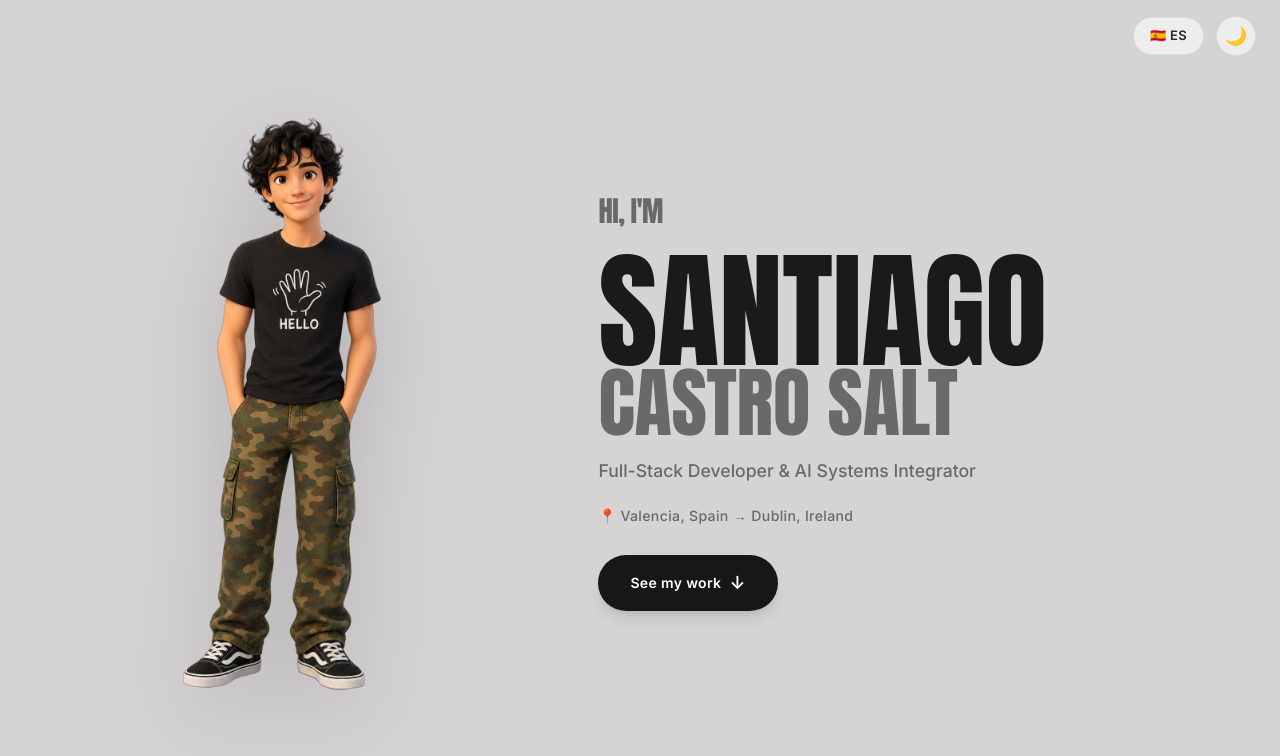
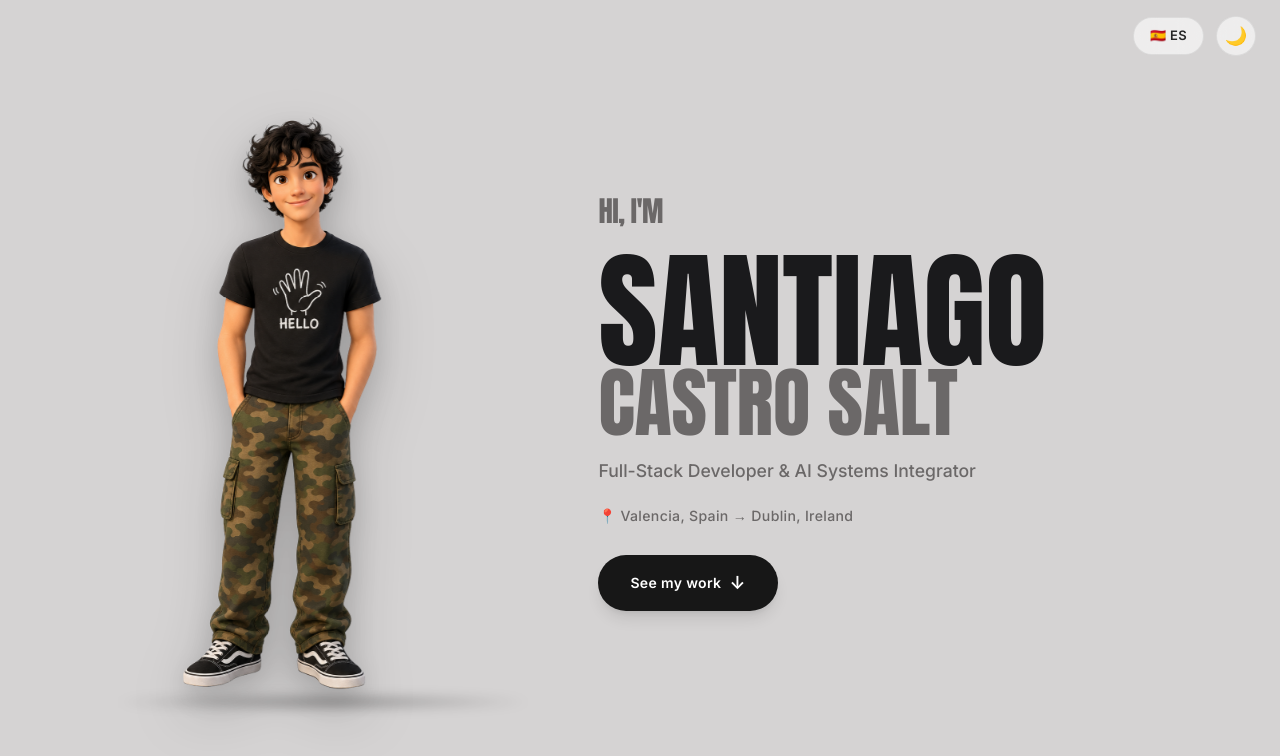
Before and after one commit to Sacasa01/my-web, an Angular app: page / in a window 1280 px wide. Shown: the top 756 px of the page. Built offline with nearby package versions, Linux system fonts and the light colour scheme.

Commit message:
✨ feat: add realistic 3D floor shadow and defringed dual-mode ambient depth for character

```diff
--- a/src/app/app.component.css
+++ b/src/app/app.component.css
@@ -17,19 +17,54 @@
 /* Theme transition                                */
 /* ═══════════════════════════════════════════════ */
 .theme-transition {
-  transition: background-color 0.5s ease, color 0.5s ease;
+  transition: background-color 0.5s cubic-bezier(0.16, 1, 0.3, 1), color 0.5s cubic-bezier(0.16, 1, 0.3, 1);
 }
 
 /* ═══════════════════════════════════════════════ */
-/* Hero character image                            */
+/* Hero character image & depth shadows            */
 /* ═══════════════════════════════════════════════ */
 .character-img {
-  filter: drop-shadow(0 24px 48px rgba(0, 0, 0, 0.15));
-  transition: transform 0.4s cubic-bezier(0.16, 1, 0.3, 1);
+  transition: transform 0.4s cubic-bezier(0.16, 1, 0.3, 1), filter 0.5s cubic-bezier(0.16, 1, 0.3, 1);
+  will-change: transform, filter;
 }
 
 .character-img:hover {
-  transform: scale(1.02) translateY(-4px);
+  transform: scale(1.025) translateY(-6px);
+}
+
+/* Light Mode: Soft directional natural ambient depth */
+.char-shadow-light {
+  filter: drop-shadow(0 22px 28px rgba(0, 0, 0, 0.18))
+          drop-shadow(0 8px 12px rgba(0, 0, 0, 0.12));
+}
+
+/* Dark Mode: Deep occlusion shadow + soft ambient rim separation */
+.char-shadow-dark {
+  filter: drop-shadow(0 28px 40px rgba(0, 0, 0, 0.85))
+          drop-shadow(0 4px 12px rgba(0, 0, 0, 0.60))
+          drop-shadow(0 0 45px rgba(255, 255, 255, 0.05));
+}
+
+/* ═══════════════════════════════════════════════ */
+/* Floor Grounding Contact Shadows                 */
+/* ═══════════════════════════════════════════════ */
+.character-floor-shadow {
+  width: 78%;
+  height: 26px;
+  border-radius: 100%;
+  transition: all 0.5s cubic-bezier(0.16, 1, 0.3, 1);
+}
+
+.floor-shadow-light {
+  background: radial-gradient(ellipse at center, rgba(0, 0, 0, 0.35) 0%, rgba(0, 0, 0, 0.14) 45%, transparent 75%);
+  filter: blur(8px);
+  transform: translateX(-50%) scaleY(0.65);
+}
+
+.floor-shadow-dark {
+  background: radial-gradient(ellipse at center, rgba(0, 0, 0, 0.90) 0%, rgba(0, 0, 0, 0.50) 50%, transparent 80%);
+  filter: blur(12px);
+  transform: translateX(-50%) scaleY(0.70);
 }
 
 /* ═══════════════════════════════════════════════ */
--- a/src/app/app.component.html
+++ b/src/app/app.component.html
@@ -32,12 +32,18 @@
     <!-- BOXED CONTENT (max-width centered strip) -->
     <div class="w-full max-w-6xl mx-auto flex flex-col lg:flex-row items-center gap-8 lg:gap-4">
 
-      <!-- LEFT: Character Image (slightly left-aligned) -->
-      <div class="flex-shrink-0 flex items-end justify-center lg:justify-start lg:w-[45%]">
+      <!-- LEFT: Character Image (with 3D Floor Shadow & Depth) -->
+      <div class="relative flex-shrink-0 flex items-end justify-center lg:justify-start lg:w-[45%]">
+        <!-- Grounding Floor Contact Shadow -->
+        <div class="character-floor-shadow absolute -bottom-2 left-1/2 pointer-events-none"
+             [ngClass]="theme() === 'light' ? 'floor-shadow-light' : 'floor-shadow-dark'"></div>
+
+        <!-- Character Cutout -->
         <img
           src="/assets/santiago-character.png"
           alt="Santiago Castro Salt — Pixar Style Character"
-          class="character-img w-[280px] sm:w-[340px] md:w-[400px] lg:w-[420px] xl:w-[460px] h-auto object-contain select-none pointer-events-none" />
+          class="character-img relative z-10 w-[280px] sm:w-[340px] md:w-[400px] lg:w-[420px] xl:w-[460px] h-auto object-contain select-none pointer-events-none"
+          [ngClass]="theme() === 'light' ? 'char-shadow-light' : 'char-shadow-dark'" />
       </div>
 
       <!-- RIGHT: Text Content -->
```
Also changed, not shown: public/assets/santiago-character.png.
